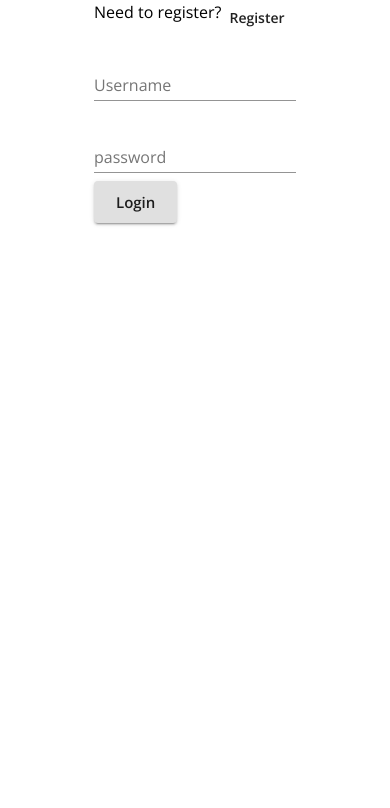
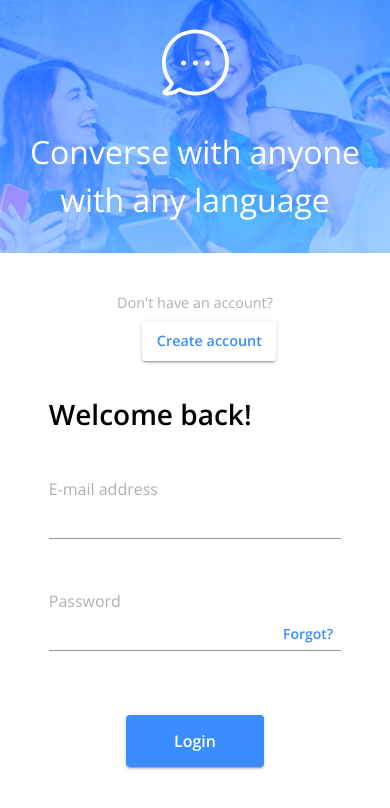
Before and after one commit to mattbcowan/228eaa, a React (Create React App) app in the folder client/: page /login in a window 390 px wide. Shown: the top 808 px of the page. Built offline with nearby package versions, Linux system fonts and the light colour scheme; no server answers.

Commit message:
Update: Added styling to login and signup pages
Added styling to Login and Signup pages. Added a new component called LoginFormImage that handles the left hand side (top if on mobile) for the pages.

```diff
--- a/client/src/Login.js
+++ b/client/src/Login.js
@@ -9,10 +9,83 @@ import {
   FormControl,
   TextField,
 } from "@material-ui/core";
+import { makeStyles, createStyles } from "@material-ui/core/styles";
 import { login } from "./store/utils/thunkCreators";
+import LoginFormImage from "./components/LoginFormImage";
+
+const useStyles = makeStyles((theme) =>
+  createStyles({
+    navigationContainer: {
+      padding: "2em",
+      justifyContent: "flex-end",
+      alignItems: "center",
+      marginBottom: "3em",
+
+      [theme.breakpoints.down("sm")]: {
+        justifyContent: "center",
+        marginBottom: 0,
+      },
+    },
+    navigationButton: {
+      fontSize: "1em",
+      fontWeight: "bold",
+      marginLeft: "2em",
+      padding: "0.75em 2em",
+      backgroundColor: "#ffffff",
+      color: "#3A8DFF",
+
+      [theme.breakpoints.down("sm")]: {
+        margin: "0",
+      },
+
+      "&:hover": {
+        backgroundColor: "#d9d9d9",
+      },
+      [theme.breakpoints.down("sm")]: {
+        fontSize: "0.9em",
+        padding: "0.5em 1em",
+      },
+    },
+    navigationText: {
+      [theme.breakpoints.down("sm")]: {
+        fontSize: "0.9em",
+        padding: "0.5em 1em",
+      },
+    },
+    formHeader: {
+      fontWeight: "bold",
+      fontSize: "1.75em",
+      marginBottom: "2em",
+    },
+    submitForm: {
+      textAlign: "center",
+    },
+    submitButton: {
+      fontSize: "1em",
+      fontWeight: "bold",
+      padding: "0.75em 3em",
+      marginTop: "4em",
+    },
+    passwordContainer: {
+      display: "flex",
+      flexDirection: "row",
+    },
+    passwordInput: {
+      flex: 1,
+    },
+    forgotButton: {
+      borderBottom: "1px solid #949494",
+      borderRadius: 0,
+      fontSize: "0.875em",
+      alignSelf: "flex-end",
+      paddingBottom: "0.2em",
+    },
+  })
+);
 
 const Login = (props) => {
   const history = useHistory();
+  const classes = useStyles();
   const { user, login } = props;
 
   const handleLogin = async (event) => {
@@ -29,39 +102,68 @@ const Login = (props) => {
 
   return (
     <Grid container justify="center">
-      <Box>
-        <Grid container item>
-          <Typography>Need to register?</Typography>
-          <Button onClick={() => history.push("/register")}>Register</Button>
+      <Grid item xs={12} md={5}>
+        <LoginFormImage />
       </Grid>
-        <form onSubmit={handleLogin}>
-          <Grid>
-            <Grid>
-              <FormControl margin="normal" required>
+      <Grid item xs={12} md={7}>
+        <Grid container item className={classes.navigationContainer}>
+          <Typography color="secondary" className={classes.navigationText}>
+            Don't have an account?
+          </Typography>
+          <Button
+            onClick={() => history.push("/register")}
+            variant="contained"
+            size="large"
+            color="primary"
+            className={classes.navigationButton}
+          >
+            Create account
+          </Button>
+        </Grid>
+        <Box mx="auto" width="75%">
+          <Typography className={classes.formHeader}>Welcome back!</Typography>
+          <form onSubmit={handleLogin} className={classes.submitForm}>
+            <Grid container spacing={8} direction="column">
+              <Grid item>
+                <FormControl
+                  fullWidth
+                  required
+                  className={classes.usernameContainer}
+                >
                   <TextField
                     aria-label="username"
-                  label="Username"
+                    label="E-mail address"
                     name="username"
                     type="text"
                   />
                 </FormControl>
               </Grid>
-            <FormControl margin="normal" required>
+              <Grid item>
+                <FormControl required className={classes.passwordContainer}>
                   <TextField
-                label="password"
+                    label="Password"
                     aria-label="password"
                     type="password"
                     name="password"
+                    className={classes.passwordInput}
                   />
+                  <Button color="primary" className={classes.forgotButton}>
+                    Forgot?
+                  </Button>
                 </FormControl>
-            <Grid>
-              <Button type="submit" variant="contained" size="large">
+              </Grid>
+            </Grid>
+            <Button
+              type="submit"
+              variant="contained"
+              color="primary"
+              className={classes.submitButton}
+            >
               Login
             </Button>
-            </Grid>
-          </Grid>
           </form>
         </Box>
+      </Grid>
     </Grid>
   );
 };
--- a/client/src/Signup.js
+++ b/client/src/Signup.js
@@ -2,18 +2,64 @@ import React, { useState } from "react";
 import { Redirect, useHistory } from "react-router-dom";
 import { connect } from "react-redux";
 import {
+  Box,
   Grid,
-  Box,
   Typography,
   Button,
   FormControl,
   TextField,
   FormHelperText,
 } from "@material-ui/core";
+import { makeStyles, createStyles } from "@material-ui/core/styles";
 import { register } from "./store/utils/thunkCreators";
+import LoginFormImage from "./components/LoginFormImage";
+
+const useStyles = makeStyles((theme) =>
+  createStyles({
+    navigationContainer: {
+      padding: "2em",
+      justifyContent: "flex-end",
+      alignItems: "center",
+
+      [theme.breakpoints.down("sm")]: {
+        justifyContent: "center",
+        flexDirection: "row",
+      },
+    },
+    navigationButton: {
+      fontSize: "1em",
+      fontWeight: "bold",
+      marginLeft: "2em",
+      padding: "0.75em 3em",
+      backgroundColor: "#ffffff",
+      color: "#3A8DFF",
+      "&:hover": {
+        backgroundColor: "#d9d9d9",
+      },
+      [theme.breakpoints.down("sm")]: {
+        padding: "0.5em 1em",
+      },
+    },
+    formHeader: {
+      fontWeight: "bold",
+      fontSize: "1.75em",
+      marginBottom: "1em",
+    },
+    submitForm: {
+      textAlign: "center",
+    },
+    submitButton: {
+      fontSize: "1em",
+      fontWeight: "bold",
+      padding: "0.75em 3em",
+      marginTop: "2em",
+    },
+  })
+);
 
 const Login = (props) => {
   const history = useHistory();
+  const classes = useStyles();
   const { user, register } = props;
   const [formErrorMessage, setFormErrorMessage] = useState({});
 
@@ -38,15 +84,30 @@ const Login = (props) => {
 
   return (
     <Grid container justify="center">
-      <Box>
-        <Grid container item>
-          <Typography>Need to log in?</Typography>
-          <Button onClick={() => history.push("/login")}>Login</Button>
+      <Grid item xs={12} md={5}>
+        <LoginFormImage />
       </Grid>
-        <form onSubmit={handleRegister}>
-          <Grid>
-            <Grid>
-              <FormControl>
+      <Grid item xs={12} md={7}>
+        <Grid container item className={classes.navigationContainer}>
+          <Typography color="secondary">Already have an account?</Typography>
+          <Button
+            variant="contained"
+            size="large"
+            color="primary"
+            onClick={() => history.push("/login")}
+            className={classes.navigationButton}
+          >
+            Login
+          </Button>
+        </Grid>
+        <Box mx="auto" width="75%">
+          <Typography className={classes.formHeader}>
+            Create an account.
+          </Typography>
+          <form onSubmit={handleRegister} className={classes.submitForm}>
+            <Grid container spacing={4} direction="column">
+              <Grid item>
+                <FormControl fullWidth>
                   <TextField
                     aria-label="username"
                     label="Username"
@@ -56,8 +117,8 @@ const Login = (props) => {
                   />
                 </FormControl>
               </Grid>
-            <Grid>
-              <FormControl>
+              <Grid item>
+                <FormControl fullWidth>
                   <TextField
                     label="E-mail address"
                     aria-label="e-mail address"
@@ -67,8 +128,11 @@ const Login = (props) => {
                   />
                 </FormControl>
               </Grid>
-            <Grid>
-              <FormControl error={!!formErrorMessage.confirmPassword}>
+              <Grid item>
+                <FormControl
+                  error={!!formErrorMessage.confirmPassword}
+                  fullWidth
+                >
                   <TextField
                     aria-label="password"
                     label="Password"
@@ -82,8 +146,11 @@ const Login = (props) => {
                   </FormHelperText>
                 </FormControl>
               </Grid>
-            <Grid>
-              <FormControl error={!!formErrorMessage.confirmPassword}>
+              <Grid item>
+                <FormControl
+                  error={!!formErrorMessage.confirmPassword}
+                  fullWidth
+                >
                   <TextField
                     label="Confirm Password"
                     aria-label="confirm password"
@@ -97,12 +164,18 @@ const Login = (props) => {
                   </FormHelperText>
                 </FormControl>
               </Grid>
-            <Button type="submit" variant="contained" size="large">
+            </Grid>
+            <Button
+              type="submit"
+              variant="contained"
+              color="primary"
+              className={classes.submitButton}
+            >
               Create
             </Button>
-          </Grid>
           </form>
         </Box>
+      </Grid>
     </Grid>
   );
 };
--- /dev/null
+++ b/client/src/components/LoginFormImage.js
@@ -0,0 +1,53 @@
+import React from "react";
+import { Box, Typography } from "@material-ui/core";
+import { makeStyles, createStyles } from "@material-ui/core/styles";
+
+const useStyles = makeStyles((theme) =>
+  createStyles({
+    photoBackground: {
+      height: "100vh",
+      width: "100%",
+      background:
+        "url(/assets/bg-img.png), linear-gradient(to bottom, rgba(58, 140, 255, 1) 0%, rgba(134, 185, 255, 1) 100%)",
+      backgroundRepeat: "no-repeat",
+      backgroundSize: "cover",
+      backgroundBlendMode: "soft-light",
+      display: "flex",
+      flexDirection: "column",
+      justifyContent: "flex-start",
+      alignItems: "center",
+
+      [theme.breakpoints.down("sm")]: {
+        height: "30vh",
+        justifyContent: "center",
+      },
+    },
+    photoText: {
+      color: "#ffffff",
+      fontSize: "2em",
+      textAlign: "center",
+      marginTop: "1em",
+      maxWidth: "20ch",
+    },
+    bubble: {
+      marginTop: "40%",
+      [theme.breakpoints.down("sm")]: {
+        marginTop: 0,
+      },
+    },
+  })
+);
+
+const LoginFormImage = () => {
+  const classes = useStyles();
+  return (
+    <Box className={classes.photoBackground}>
+      <img src="/assets/bubble.svg" alt="" className={classes.bubble} />
+      <Typography className={classes.photoText}>
+        Converse with anyone with any language
+      </Typography>
+    </Box>
+  );
+};
+
+export default LoginFormImage;
--- a/client/src/themes/theme.js
+++ b/client/src/themes/theme.js
@@ -7,18 +7,33 @@ export const theme = createMuiTheme({
     button: {
       textTransform: "none",
       letterSpacing: 0,
-      fontWeight: "bold"
-    }
+      fontWeight: "bold",
+    },
+    h5: {
+      fontWeight: "bold",
+    },
   },
   overrides: {
     MuiInput: {
       input: {
-        fontWeight: "bold"
-      }
-    }
+        fontWeight: "bold",
+      },
+    },
+    MuiInputLabel: {
+      root: {
+        color: "hsla(0, 0%, 69%, 1)",
+        "&$focused": {
+          color: "hsla(0, 0%, 69%, 1)",
+        },
+        "&:not(:placeholder-shown)": {
+          transform: "scale(1)",
+          marginTop: "-10px",
+        },
+      },
+    },
   },
   palette: {
     primary: { main: "#3A8DFF" },
-    secondary: { main: "#B0B0B0" }
-  }
+    secondary: { main: "#B0B0B0" },
+  },
 });
```
Also changed, not shown: client/public/assets/bg-img.png (added), client/public/assets/bubble.svg (added). Lines whose indentation alone changed are shown as unchanged.
